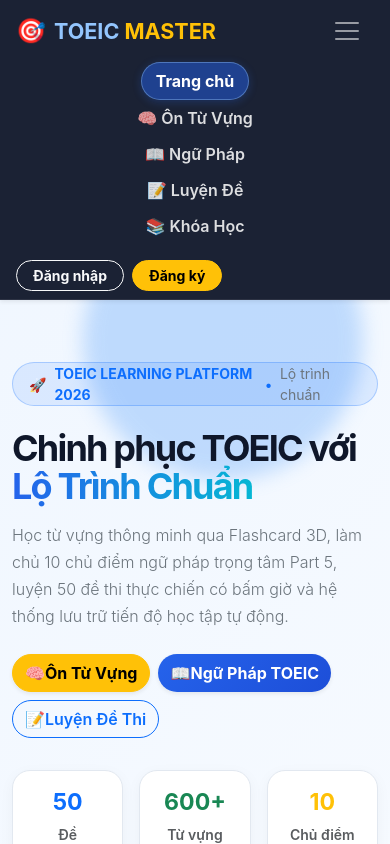
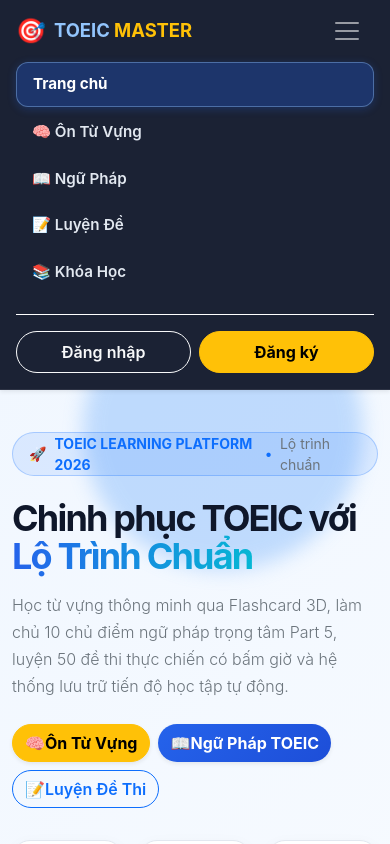
Before and after one commit to hausidau-cloud/Toeic, a React (Vite) app in the folder ToiecApp/React/: page / in a window 390 px wide. Both pictures are taken after a click on the button "Toggle navigation". Shown: the top 844 px of the page. Built offline with nearby package versions, Linux system fonts and the light colour scheme; no server answers.

Commit message:
fix: optimize mobile responsive navbar, eliminate horizontal overflow and enhance touch menu layout

```diff
--- a/ToiecApp/React/src/components/Navbar.jsx
+++ b/ToiecApp/React/src/components/Navbar.jsx
@@ -82,18 +82,30 @@ export default function Navbar() {
             </Link>
           </div>
 
-          <div className="d-flex gap-2 align-items-center flex-nowrap pt-2 pt-lg-0 ms-lg-2">
+          {/* DESKTOP USER SECTION (Màn hình máy tính >= 992px) */}
+          <div className="d-none d-lg-flex gap-2 align-items-center flex-nowrap ms-lg-2">
             {user ? (
               <>
                 {/* User chip */}
-                <div className="d-flex align-items-center gap-2 bg-white bg-opacity-10 border border-white border-opacity-15 px-3 py-1.5 rounded-pill" title={`${user.fullName || user.email} (${user.role === "Admin" ? "Quản trị viên" : "Học viên"})`}>
+                <div
+                  className="d-flex align-items-center gap-2 bg-white bg-opacity-10 border border-white border-opacity-15 px-3 py-1.5 rounded-pill"
+                  title={`${user.fullName || user.email} (${user.role === "Admin" ? "Quản trị viên" : "Học viên"})`}
+                >
                   <div className={`user-avatar-circle ${user.role === "Admin" ? "admin" : ""}`}>
                     {((user.fullName || user.email || "H")[0]).toUpperCase()}
                   </div>
-                  <span className="fw-semibold text-white small" style={{ maxWidth: 150, whiteSpace: "nowrap", overflow: "hidden", textOverflow: "ellipsis" }}>
+                  <span
+                    className="fw-semibold text-white small"
+                    style={{ maxWidth: 150, whiteSpace: "nowrap", overflow: "hidden", textOverflow: "ellipsis" }}
+                  >
                     {user.fullName || user.email}
                   </span>
-                  <span className={`badge rounded-pill px-2 py-0.5 ${user.role === "Admin" ? "bg-warning text-dark fw-bold" : "bg-primary text-white"}`} style={{ fontSize: "0.68rem" }}>
+                  <span
+                    className={`badge rounded-pill px-2 py-0.5 ${
+                      user.role === "Admin" ? "bg-warning text-dark fw-bold" : "bg-primary text-white"
+                    }`}
+                    style={{ fontSize: "0.68rem" }}
+                  >
                     {user.role === "Admin" ? "Admin" : "Học viên"}
                   </span>
                 </div>
@@ -103,7 +115,6 @@ export default function Navbar() {
                   <Link
                     to="/admin"
                     className="btn btn-warning btn-sm px-2.5 py-1.5 rounded-pill fw-bold text-nowrap"
-                    onClick={() => setIsOpen(false)}
                     title="Trang quản trị hệ thống"
                   >
                     ⚙️ Quản trị
@@ -114,7 +125,6 @@ export default function Navbar() {
                 <Link
                   to="/dashboard"
                   className="btn btn-primary btn-sm px-3 py-1.5 rounded-pill d-flex align-items-center gap-1.5 fw-semibold text-nowrap shadow-sm"
-                  onClick={() => setIsOpen(false)}
                   title="Góc học tập cá nhân"
                 >
                   <span>📊</span>
@@ -131,22 +141,91 @@ export default function Navbar() {
               </>
             ) : (
               <>
+                <Link to="/login" className="btn btn-outline-light btn-sm px-3 py-1.5 rounded-pill">
+                  Đăng nhập
+                </Link>
+
+                <Link to="/register" className="btn btn-warning btn-sm px-3 py-1.5 rounded-pill fw-bold">
+                  Đăng ký
+                </Link>
+              </>
+            )}
+          </div>
+
+          {/* MOBILE USER SECTION (Màn hình điện thoại/tablet < 992px) */}
+          <div className="d-lg-none border-top border-white border-opacity-15 pt-3 mt-2 pb-2">
+            {user ? (
+              <div className="bg-white bg-opacity-10 rounded-4 p-3 border border-white border-opacity-15">
+                <div className="d-flex align-items-center gap-2.5 mb-3">
+                  <div className={`user-avatar-circle ${user.role === "Admin" ? "admin" : ""}`}>
+                    {((user.fullName || user.email || "H")[0]).toUpperCase()}
+                  </div>
+                  <div className="flex-grow-1 overflow-hidden">
+                    <div className="fw-bold text-white small text-truncate">
+                      {user.fullName || user.email}
+                    </div>
+                    <div className="text-white-50 small" style={{ fontSize: "0.75rem" }}>
+                      ● {user.role === "Admin" ? "Quản trị viên" : "Học viên trực tuyến"}
+                    </div>
+                  </div>
+                  <span
+                    className={`badge rounded-pill px-2.5 py-1 ${
+                      user.role === "Admin" ? "bg-warning text-dark fw-bold" : "bg-primary text-white"
+                    }`}
+                  >
+                    {user.role === "Admin" ? "👑 Admin" : "🎓 Học viên"}
+                  </span>
+                </div>
+
+                <div className="d-grid gap-2">
+                  {user.role === "Admin" && (
+                    <Link
+                      to="/admin"
+                      className="btn btn-warning btn-sm fw-bold rounded-pill py-2"
+                      onClick={() => setIsOpen(false)}
+                    >
+                      ⚙️ Quản Trị Hệ Thống
+                    </Link>
+                  )}
+                  <Link
+                    to="/dashboard"
+                    className="btn btn-primary btn-sm fw-bold rounded-pill py-2"
+                    onClick={() => setIsOpen(false)}
+                  >
+                    📊 {user.role === "Admin" ? "Dashboard Quản Trị" : "Góc Học Tập Của Bạn"}
+                  </Link>
+                  <button
+                    onClick={() => {
+                      setIsOpen(false);
+                      handleLogout();
+                    }}
+                    className="btn btn-outline-danger btn-sm text-white border-white border-opacity-25 rounded-pill py-2"
+                  >
+                    🚪 Đăng Xuất
+                  </button>
+                </div>
+              </div>
+            ) : (
+              <div className="row g-2">
+                <div className="col-6">
                   <Link
                     to="/login"
-                  className="btn btn-outline-light btn-sm px-3 py-1.5 rounded-pill"
+                    className="btn btn-outline-light w-100 py-2 rounded-pill fw-semibold"
                     onClick={() => setIsOpen(false)}
                   >
                     Đăng nhập
                   </Link>
-
+                </div>
+                <div className="col-6">
                   <Link
                     to="/register"
-                  className="btn btn-warning btn-sm px-3 py-1.5 rounded-pill fw-bold"
+                    className="btn btn-warning w-100 py-2 rounded-pill fw-bold"
                     onClick={() => setIsOpen(false)}
                   >
                     Đăng ký
                   </Link>
-              </>
+                </div>
+              </div>
             )}
           </div>
         </div>
--- a/ToiecApp/React/src/css/App.css
+++ b/ToiecApp/React/src/css/App.css
@@ -12,10 +12,16 @@
 
 * { box-sizing: border-box; }
 
-html { scroll-behavior: smooth; }
+html {
+  scroll-behavior: smooth;
+  overflow-x: hidden;
+  max-width: 100vw;
+}
 
 body {
   margin: 0;
+  overflow-x: hidden;
+  max-width: 100vw;
   font-family: Inter, system-ui, -apple-system, BlinkMacSystemFont, "Segoe UI", sans-serif;
   color: var(--dark);
   background: linear-gradient(180deg, #eff6ff 0%, #ffffff 45%, #f8fafc 100%);
@@ -289,8 +295,29 @@ a { text-decoration: none; }
 }
 
 @media (max-width: 991px) {
-  .navbar-nav { padding: 14px 0; }
-  .hero-section { padding-top: 62px; }
+  .navbar-nav {
+    padding: 10px 0;
+    width: 100%;
+  }
+  .navbar-nav .nav-link {
+    width: 100%;
+    padding: 10px 16px !important;
+    border-radius: 12px;
+    margin-bottom: 4px;
+    font-size: 0.95rem;
+    display: flex;
+    align-items: center;
+    color: #e2e8f0 !important;
+  }
+  .navbar-nav .nav-link:hover,
+  .navbar-nav .nav-link.active-pill {
+    background: rgba(37, 99, 235, 0.3) !important;
+    color: #ffffff !important;
+  }
+  .hero-section { padding-top: 42px; }
+  .navbar-brand {
+    font-size: 1.15rem !important;
+  }
 }
 
 @media (max-width: 575px) {
--- a/ToiecApp/React/src/pages/Home/index.jsx
+++ b/ToiecApp/React/src/pages/Home/index.jsx
@@ -259,14 +259,14 @@ export default function Home() {
                     </div>
                   ))}
 
-                  <div className="d-flex gap-2 mt-4 pt-2 border-top">
+                  <div className="d-flex flex-column flex-sm-row gap-2 mt-4 pt-2 border-top">
                     <Link
                       to={user ? "/dashboard" : "/login?redirect=/dashboard"}
-                      className="btn btn-primary flex-grow-1 py-2.5 rounded-pill fw-bold shadow-sm"
+                      className="btn btn-primary flex-grow-1 py-2.5 rounded-pill fw-bold shadow-sm text-center"
                     >
-                      {user ? (user.role === "Admin" ? "Xem Dashboard Quản Trị" : "📊 Góc Học Tập Của Bạn") : "🔐 Đăng Nhập Để Lưu Tiến Độ"}
+                      {user ? (user.role === "Admin" ? "⚙️ Dashboard Quản Trị" : "📊 Góc Học Tập Của Bạn") : "🔐 Đăng Nhập Để Lưu Tiến Độ"}
                     </Link>
-                    <Link to="/vocabulary" className="btn btn-outline-warning py-2.5 px-3.5 rounded-pill fw-bold text-dark">
+                    <Link to="/vocabulary" className="btn btn-outline-warning py-2.5 px-3.5 rounded-pill fw-bold text-dark text-center">
                       🧠 Học Từ Vựng
                     </Link>
                   </div>
```
Lines whose indentation alone changed are shown as unchanged.
